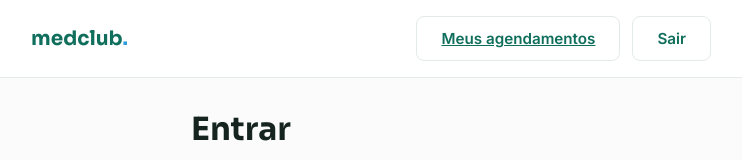
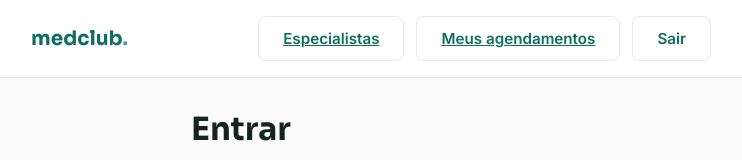
Before and after one commit to martinelis25lk/medclub-agendamento-api, a Vue app in the folder medclub-frontend/: page /login in a window 1280 px wide. Shown: the top 160 px of the page, without its empty margins (269-1011 px from the left). Built offline with nearby package versions, Linux system fonts and the light colour scheme; sample sign-in values are in the browser's storage.

Commit message:
feat: add especialistas link to main navigation

```diff
--- a/medclub-frontend/src/App.vue
+++ b/medclub-frontend/src/App.vue
@@ -17,6 +17,7 @@ function sair() {
         medclub<span style="color: var(--color-accent);">.</span>
       </strong>
       <div v-if="isLoggedIn" style="display:flex; gap:0.75rem; align-items:center;">
+        <router-link to="/especialistas" class="btn btn-ghost">Especialistas</router-link>
         <router-link to="/meus-agendamentos" class="btn btn-ghost">Meus agendamentos</router-link>
         <button class="btn btn-ghost" @click="sair">Sair</button>
       </div>
```
